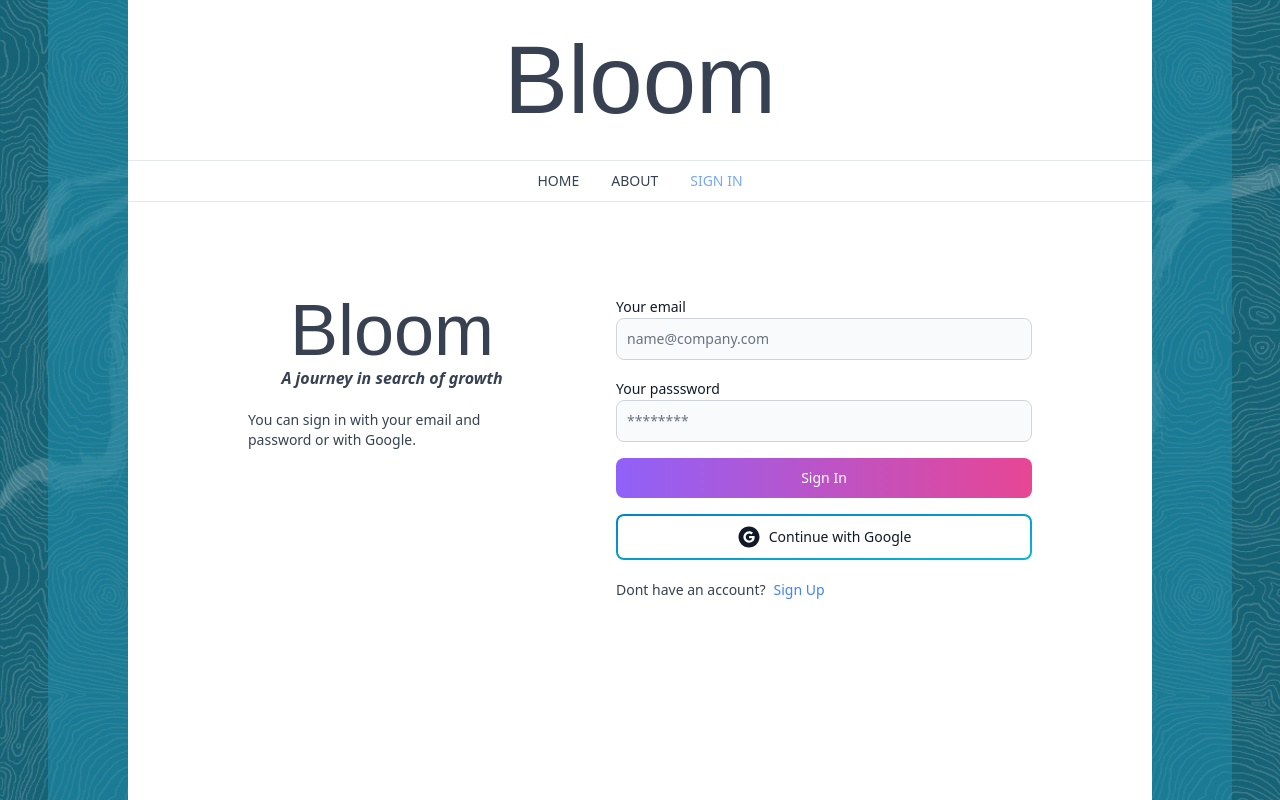
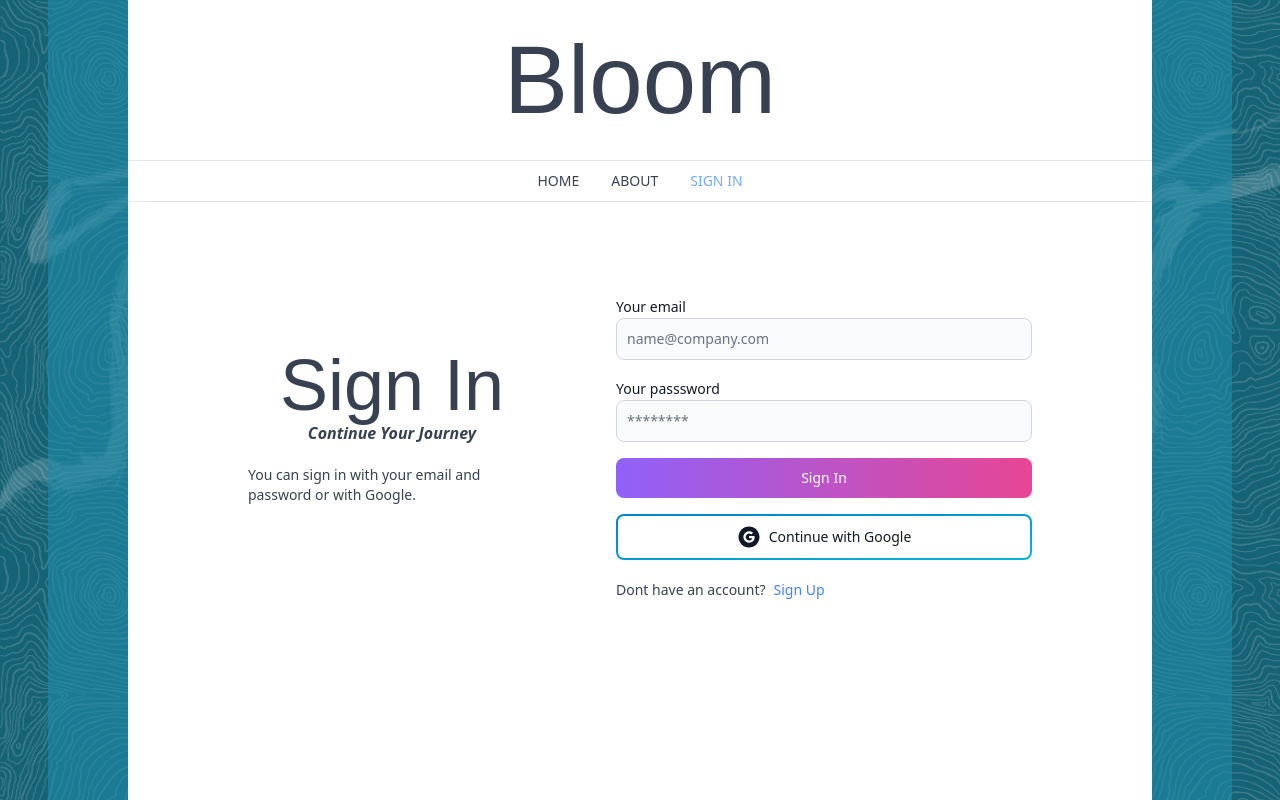
Before and after one commit to ShhmonDai/Bloom-V2---react-MERN, a React (Vite) app in the folder client/: page /sign-in in a window 1280 px wide. Shown: the top 800 px of the page. Built offline with nearby package versions, Linux system fonts and the light colour scheme; no server answers.

Commit message:
small UI changes to sign in and sign out pages

```diff
--- a/client/src/pages/SignIn.jsx
+++ b/client/src/pages/SignIn.jsx
@@ -59,12 +59,13 @@ export default function SignIn() {
   return (
     <div className='min-h-screen mt-20'>
 
-      <div className='flex p-3 max-w-4xl mx-auto flex-col md:flex-row md:items-top sm:gap-10 md:gap-15 lg:gap-20 md:px-14'>
+      <div className='flex p-3 max-w-4xl mx-auto flex-col lg:flex-row md:items-top sm:gap-10 md:gap-15 lg:gap-20 md:px-14'>
         {/* left side */}
-        <div className='flex flex-col mb-10 w-auto md:max-w-72 md:-max-w-xl'>
-          <Link to='/' className='text-6xl md:text-7xl text-center font-QwigleyFont'>Bloom</Link>
-          <span className='text-center italic font-semibold'>A journey in search of growth</span>
-          <p className='text-center md:text-left text-sm mt-5'>
+
+        <div className='flex flex-col mb-10 justify-center items-center w-auto lg:max-w-72 md:-max-w-xl'>
+          <Link to='/' className='text-6xl md:text-7xl text-center font-QwigleyFont'>Sign In</Link>
+          <span className='text-center italic font-semibold'>Continue Your Journey</span>
+          <p className='text-center lg:text-left text-sm mt-5'>
             You can sign in with your email and password or with Google.
           </p>
         </div>
--- a/client/src/pages/SignUp.jsx
+++ b/client/src/pages/SignUp.jsx
@@ -51,12 +51,12 @@ export default function SignUp() {
   return (
     <div className='min-h-screen mt-20'>
 
-      <div className='flex p-3 max-w-4xl mx-auto flex-col md:flex-row md:items-top sm:gap-10 md:gap-15 lg:gap-20 md:px-14'>
+      <div className='flex p-3 max-w-4xl mx-auto flex-col lg:flex-row md:items-top sm:gap-10 md:gap-15 lg:gap-20 md:px-14'>
         {/* left side */}
-        <div className='flex flex-col mb-10 w-auto md:max-w-72 md:-max-w-xl'>
-          <Link to='/' className='text-6xl md:text-7xl text-center font-QwigleyFont'>Bloom</Link>
-          <span className='text-center italic font-semibold'>A journey in search of growth</span>
-          <p className='text-center md:text-left text-sm mt-5'>
+        <div className='flex flex-col mb-10 w-auto lg:max-w-72 md:-max-w-xl'>
+          <Link to='/' className='text-6xl md:text-7xl text-center font-QwigleyFont'>Sign Up</Link>
+          <span className='text-center italic font-semibold'>Start your Journey</span>
+          <p className='text-center lg:text-left text-sm mt-5'>
             You can sign up with your email and password or with Google.
           </p>
         </div>
```
